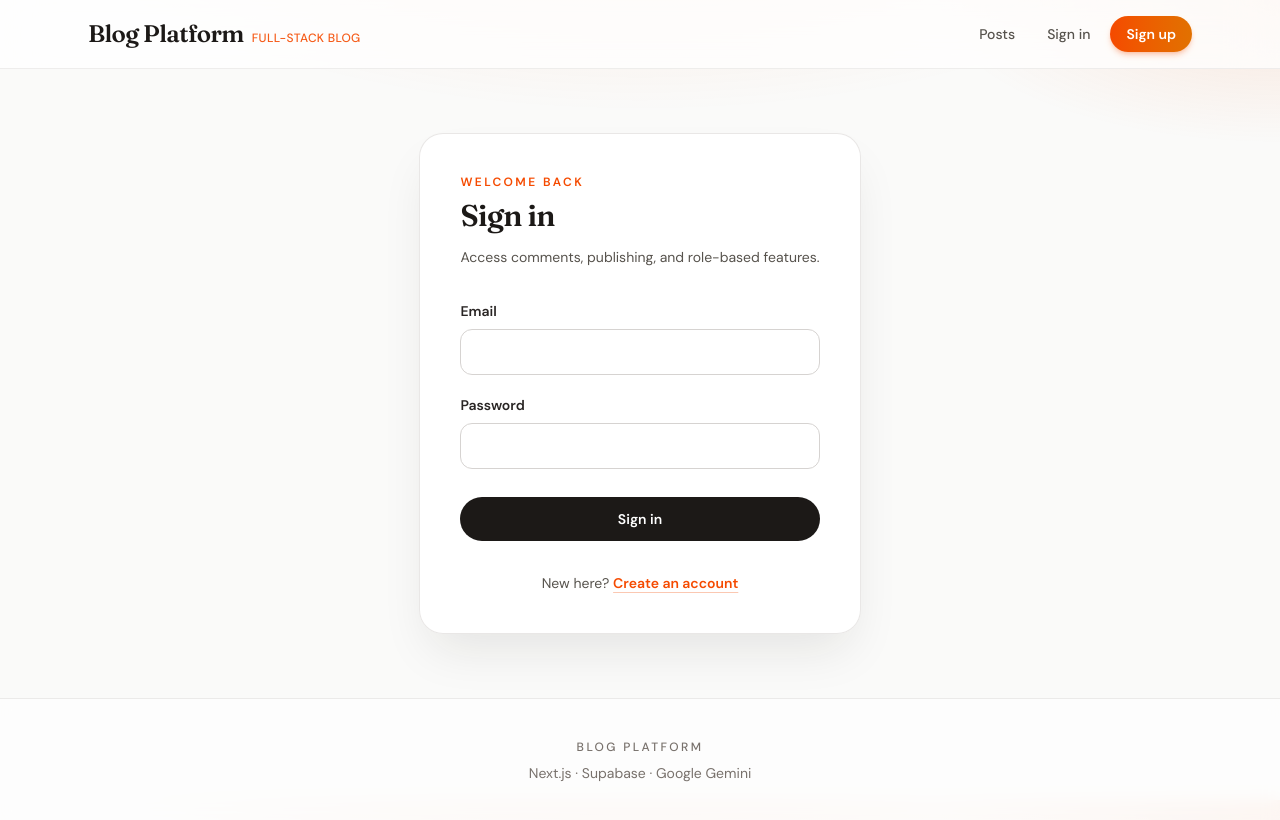
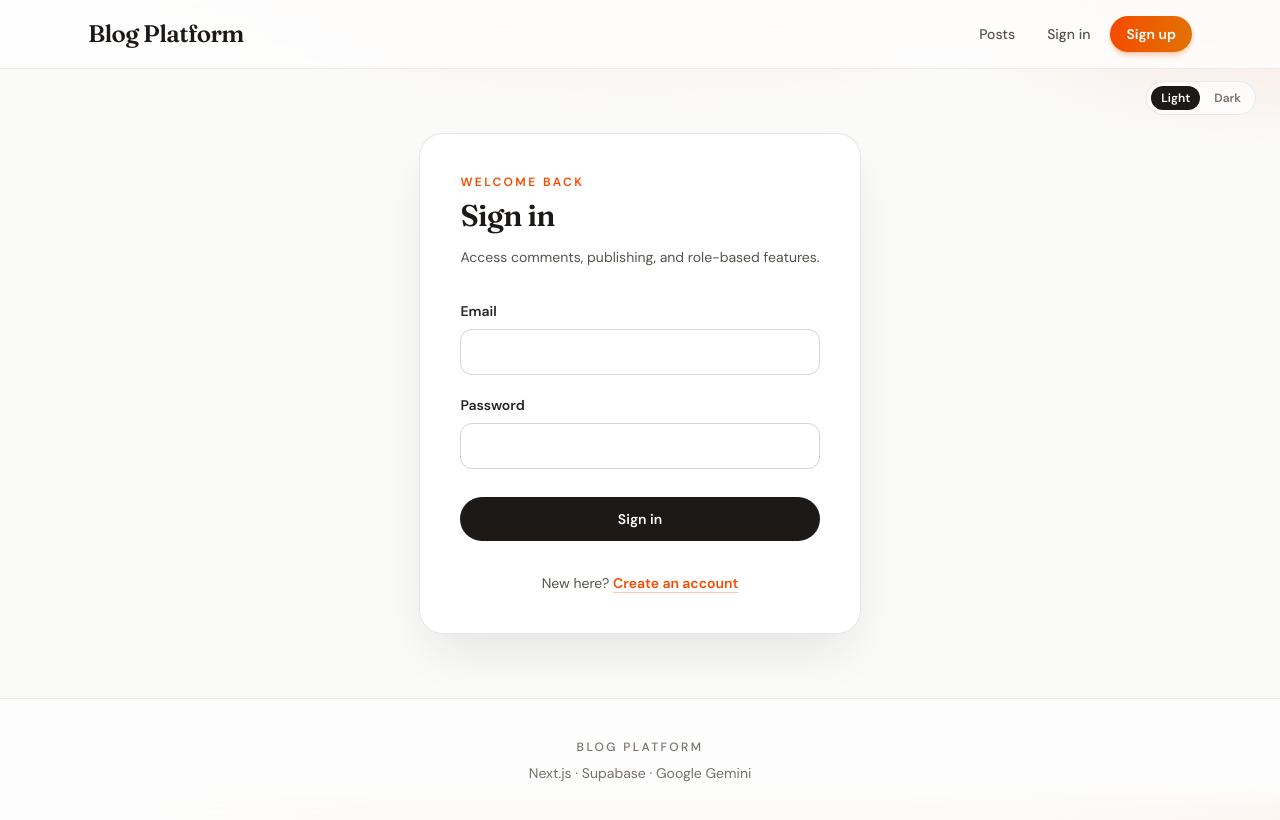
Before and after one commit to Khyati-Kapil/Blog-Platform, a Next.js app: page /login in a window 1280 px wide. Shown: the top 820 px of the page. Built offline with nearby package versions, Linux system fonts and the light colour scheme; no server answers.

Commit message:
feat: implement theme toggle and enhance loading animations

```diff
--- a/src/app/globals.css
+++ b/src/app/globals.css
@@ -1,4 +1,6 @@
 @import "tailwindcss";
+
+@custom-variant dark (&:where(.dark, .dark *));
 
 :root {
   --background: #fafaf9;
@@ -12,8 +14,20 @@
   --glow: rgba(234, 88, 12, 0.18);
 }
 
+:root.dark {
+  --background: #0c0a09;
+  --foreground: #fafaf9;
+  --muted: #a8a29e;
+  --surface: #1c1917;
+  --border: #292524;
+  --accent: #fb923c;
+  --accent-bright: #fdba74;
+  --accent-soft: rgba(251, 146, 60, 0.12);
+  --glow: rgba(251, 146, 60, 0.15);
+}
+
 @media (prefers-color-scheme: dark) {
-  :root {
+  :root:not(.dark):not(.light) {
     --background: #0c0a09;
     --foreground: #fafaf9;
     --muted: #a8a29e;
@@ -102,6 +116,28 @@ body {
   }
 }
 
+@keyframes shimmer {
+  0% {
+    background-position: 200% 0;
+  }
+  100% {
+    background-position: -200% 0;
+  }
+}
+
+
+.animate-logo-in {
+  animation: stagger-fade-up 0.5s cubic-bezier(0.22, 1, 0.36, 1) both;
+  animation-delay: 0.02s;
+  opacity: 0;
+}
+
+.animate-nav-in {
+  animation: stagger-fade-up 0.55s cubic-bezier(0.22, 1, 0.36, 1) both;
+  animation-delay: 0.12s;
+  opacity: 0;
+}
+
 .animate-page-enter {
   animation: page-enter 0.45s cubic-bezier(0.22, 1, 0.36, 1) both;
 }
@@ -113,6 +149,20 @@ body {
 .animate-hero-content {
   animation: stagger-fade-up 0.6s cubic-bezier(0.22, 1, 0.36, 1) both;
   animation-delay: 0.08s;
+  opacity: 0;
+  animation-fill-mode: forwards;
+}
+
+.animate-hero-title {
+  animation: stagger-fade-up 0.7s cubic-bezier(0.22, 1, 0.36, 1) both;
+  animation-delay: 0.12s;
+  opacity: 0;
+  animation-fill-mode: forwards;
+}
+
+.animate-hero-subtitle {
+  animation: stagger-fade-up 0.7s cubic-bezier(0.22, 1, 0.36, 1) both;
+  animation-delay: 0.2s;
   opacity: 0;
   animation-fill-mode: forwards;
 }
@@ -135,10 +185,19 @@ body {
   animation: gentle-shine 12s ease infinite;
 }
 
+.animate-shimmer {
+  animation: shimmer 1.4s ease-in-out infinite;
+}
+
+
 @media (prefers-reduced-motion: reduce) {
+  .animate-logo-in,
+  .animate-nav-in,
   .animate-page-enter,
   .animate-hero-line,
   .animate-hero-content,
+  .animate-hero-title,
+  .animate-hero-subtitle,
   .animate-stagger-card,
   .animate-section-fade,
   .hero-gradient-animated {
@@ -147,4 +206,13 @@ body {
     transform: none !important;
     background-position: 0% 50% !important;
   }
+  .animate-shimmer {
+    animation: none !important;
+  }
 }
+
+@media (max-width: 640px) {
+  body {
+    background-attachment: scroll;
+  }
+}
--- a/src/app/layout.tsx
+++ b/src/app/layout.tsx
@@ -1,6 +1,7 @@
 import type { Metadata } from "next";
 import { DM_Sans, Fraunces } from "next/font/google";
 import { Header } from "@/components/Header";
+import { ThemeToggle } from "@/components/ThemeToggle";
 import "./globals.css";
 
 const display = Fraunces({
@@ -35,6 +36,13 @@ export default function RootLayout({
     >
       <body className="flex min-h-dvh flex-col font-sans">
         <Header />
+        <div className="relative">
+          <div className="pointer-events-none absolute right-4 top-3 z-40 sm:right-6">
+            <div className="pointer-events-auto">
+              <ThemeToggle />
+            </div>
+          </div>
+        </div>
         <main className="relative flex min-h-0 flex-1 flex-col">{children}</main>
         <footer className="relative border-t border-stone-200/80 bg-[var(--surface)]/60 py-10 text-center backdrop-blur-sm dark:border-stone-800/80">
           <p className="text-xs font-medium tracking-[0.2em] text-[var(--muted)] uppercase">
--- /dev/null
+++ b/src/app/loading.tsx
@@ -0,0 +1,37 @@
+export default function Loading() {
+  return (
+    <div className="mx-auto w-full max-w-6xl flex-1 px-4 py-12 sm:px-6 sm:py-16">
+      <div className="animate-page-enter space-y-6">
+        <div className="h-3 w-28 rounded-full bg-stone-200/80 dark:bg-stone-800" />
+        <div className="h-10 w-full max-w-3xl rounded-2xl bg-stone-200/80 dark:bg-stone-800" />
+        <div className="h-4 w-full max-w-xl rounded-full bg-stone-200/70 dark:bg-stone-800" />
+      </div>
+
+      <div className="mt-12 flex flex-col gap-4 sm:flex-row sm:items-center sm:justify-between">
+        <div className="h-6 w-40 rounded-full bg-stone-200/70 dark:bg-stone-800" />
+        <div className="flex w-full max-w-md flex-col gap-3 sm:flex-row">
+          <div className="h-10 flex-1 rounded-full bg-stone-200/70 dark:bg-stone-800" />
+          <div className="h-10 w-full rounded-full bg-stone-200/70 dark:bg-stone-800 sm:w-28" />
+        </div>
+      </div>
+
+      <div className="mt-10 grid gap-8 sm:grid-cols-2 lg:gap-10 xl:grid-cols-3">
+        {Array.from({ length: 6 }).map((_, i) => (
+          <div
+            key={i}
+            className="overflow-hidden rounded-2xl border border-stone-200/80 bg-[var(--surface)]/70 p-4 shadow-sm dark:border-stone-800/80 dark:bg-stone-900/40"
+          >
+            <div className="relative aspect-[16/10] w-full overflow-hidden rounded-xl bg-stone-200/80 dark:bg-stone-800">
+              <div className="absolute inset-0 animate-shimmer bg-[length:200%_100%] bg-gradient-to-r from-transparent via-white/30 to-transparent dark:via-white/10" />
+            </div>
+            <div className="mt-4 space-y-3">
+              <div className="h-3 w-24 rounded-full bg-stone-200/70 dark:bg-stone-800" />
+              <div className="h-5 w-4/5 rounded-full bg-stone-200/70 dark:bg-stone-800" />
+              <div className="h-4 w-full rounded-full bg-stone-200/60 dark:bg-stone-800" />
+            </div>
+          </div>
+        ))}
+      </div>
+    </div>
+  );
+}
--- a/src/components/Header.tsx
+++ b/src/components/Header.tsx
@@ -32,28 +32,25 @@ export async function Header() {
       <div className="mx-auto flex max-w-6xl items-center justify-between gap-6 px-4 py-4 sm:px-6">
         <Link
           href="/"
-          className="group flex items-baseline gap-2 transition-transform duration-300 ease-out hover:scale-[1.02] active:scale-[0.98]"
+          className="group flex items-baseline gap-2 transition-transform duration-300 ease-out hover:scale-[1.02] active:scale-[0.98] animate-logo-in"
         >
           <span className="font-display text-xl font-semibold tracking-tight text-stone-900 transition-colors group-hover:text-orange-700 dark:text-stone-50 dark:group-hover:text-orange-400 sm:text-2xl">
             Blog Platform
           </span>
-          <span className="hidden font-medium text-xs text-orange-600/90 tracking-wide uppercase sm:inline dark:text-orange-400/90">
-            Full-stack blog
-          </span>
         </Link>
-        <nav className="flex flex-wrap items-center justify-end gap-1 sm:gap-2">
+        <nav className="animate-nav-in flex flex-wrap items-center justify-end gap-1 sm:gap-2">
           <Link href="/" className={navLink}>
             Posts
           </Link>
           {user && (
-            <span className="hidden text-xs font-semibold tracking-[0.18em] text-stone-400 uppercase sm:inline">
+            <span className="hidden text-[10px] font-semibold tracking-[0.18em] text-stone-400 uppercase sm:inline">
               {profile?.name || "Signed in"}
             </span>
           )}
           {canWrite && (
             <Link
               href="/posts/new"
-              className="rounded-full bg-gradient-to-r from-orange-600 to-amber-600 px-4 py-2 text-sm font-semibold text-white shadow-md shadow-orange-600/25 transition-all duration-200 hover:from-orange-500 hover:to-amber-500 hover:shadow-orange-500/30 active:scale-95"
+              className="rounded-full bg-gradient-to-r from-orange-600 to-amber-600 px-4 py-2 text-xs font-semibold tracking-[0.18em] text-white uppercase shadow-md shadow-orange-600/25 transition-all duration-200 hover:-translate-y-0.5 hover:from-orange-500 hover:to-amber-500 hover:shadow-orange-500/30 active:scale-95 sm:text-sm sm:tracking-normal sm:normal-case"
             >
               New post
             </Link>
@@ -67,7 +64,7 @@ export async function Header() {
             <form action={signOutAction}>
               <button
                 type="submit"
-                className="rounded-full px-3 py-1.5 text-sm font-medium text-stone-500 transition-colors hover:bg-stone-200/80 hover:text-stone-800 dark:text-stone-400 dark:hover:bg-stone-800/80 dark:hover:text-stone-100"
+                className="rounded-full px-3 py-1.5 text-xs font-medium text-stone-500 transition-all duration-200 hover:-translate-y-0.5 hover:bg-stone-200/80 hover:text-stone-800 dark:text-stone-400 dark:hover:bg-stone-800/80 dark:hover:text-stone-100 sm:text-sm"
               >
                 Sign out
               </button>
--- a/src/components/PostCard.tsx
+++ b/src/components/PostCard.tsx
@@ -37,7 +37,7 @@ export function PostCard({ post, animationIndex }: PostCardProps) {
 
   return (
     <article
-      className={`group relative overflow-hidden rounded-2xl border border-stone-200/90 bg-[var(--surface)] shadow-sm transition duration-300 ease-out hover:-translate-y-1 hover:border-orange-200/80 hover:shadow-xl hover:shadow-orange-900/5 dark:border-stone-800/90 dark:bg-stone-900/40 dark:hover:border-orange-900/50 dark:hover:shadow-orange-950/20 ${animationIndex !== undefined ? "animate-stagger-card" : ""}`}
+      className={`group relative overflow-hidden rounded-2xl border border-stone-200/90 bg-[var(--surface)] shadow-sm transition duration-300 ease-out hover:-translate-y-1 hover:border-orange-200/80 hover:shadow-xl hover:shadow-orange-900/10 dark:border-stone-800/90 dark:bg-stone-900/40 dark:hover:border-orange-900/50 dark:hover:shadow-orange-950/30 ${animationIndex !== undefined ? "animate-stagger-card" : ""}`}
       style={staggerStyle}
     >
       <Link href={`/posts/${post.id}`} className="block outline-none focus-visible:ring-2 focus-visible:ring-orange-500 focus-visible:ring-offset-2 focus-visible:ring-offset-[var(--background)] dark:focus-visible:ring-offset-stone-950">
--- /dev/null
+++ b/src/components/ThemeToggle.tsx
@@ -0,0 +1,54 @@
+"use client";
+
+import { useEffect, useState } from "react";
+
+type Theme = "light" | "dark";
+
+function applyTheme(theme: Theme) {
+  const root = document.documentElement;
+  root.classList.remove("light", "dark");
+  if (theme === "light") root.classList.add("light");
+  if (theme === "dark") root.classList.add("dark");
+}
+
+export function ThemeToggle() {
+  const [theme, setTheme] = useState<Theme>("light");
+
+  useEffect(() => {
+    const saved = (localStorage.getItem("theme") as Theme | null) ?? "light";
+    setTheme(saved);
+    applyTheme(saved);
+  }, []);
+
+  useEffect(() => {
+    localStorage.setItem("theme", theme);
+    applyTheme(theme);
+  }, [theme]);
+
+  return (
+    <div className="flex items-center gap-1 rounded-full border border-stone-200/80 bg-[var(--surface)]/70 p-1 text-xs dark:border-stone-700/70 dark:bg-stone-900/60">
+      <button
+        type="button"
+        onClick={() => setTheme("light")}
+        className={`rounded-full px-2.5 py-1 font-semibold transition ${
+          theme === "light"
+            ? "bg-stone-900 text-white dark:bg-stone-100 dark:text-stone-900"
+            : "text-stone-500 hover:text-stone-900 dark:text-stone-400 dark:hover:text-stone-100"
+        }`}
+      >
+        Light
+      </button>
+      <button
+        type="button"
+        onClick={() => setTheme("dark")}
+        className={`rounded-full px-2.5 py-1 font-semibold transition ${
+          theme === "dark"
+            ? "bg-stone-900 text-white dark:bg-stone-100 dark:text-stone-900"
+            : "text-stone-500 hover:text-stone-900 dark:text-stone-400 dark:hover:text-stone-100"
+        }`}
+      >
+        Dark
+      </button>
+    </div>
+  );
+}
```
Also changed, not shown: src/app/page.tsx (+6 -6 lines).
